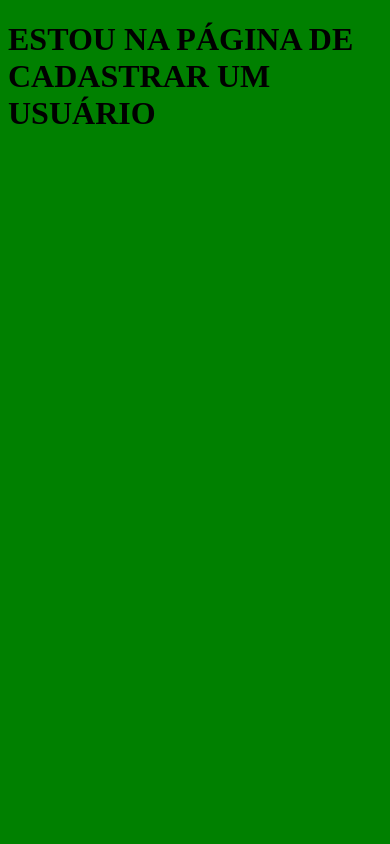
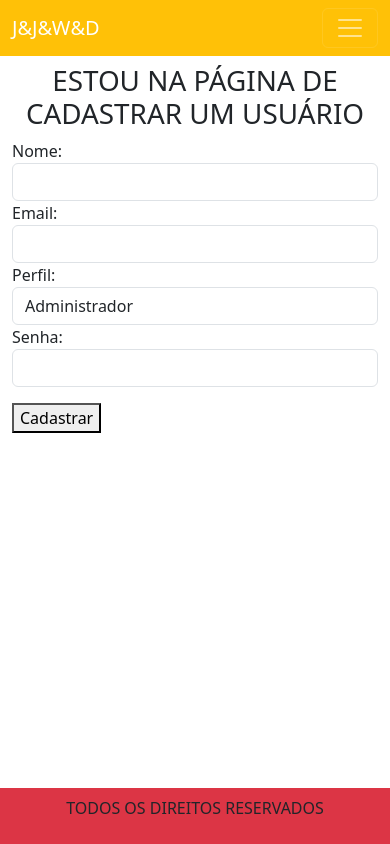
Before and after one commit to jhonatan2202/Sistema-Biblioteca-DDS-27, a Node server app: page /usuarios/cadastrar in a window 390 px wide. Run offline with Node 20, Linux system fonts and the light colour scheme; some libraries are stand-ins or nearby versions.

Commit message:
design e partials

```diff
--- /dev/null
+++ b/client/views/partials/footer.ejs
@@ -0,0 +1,13 @@
+    <footer class="bg-danger fg-white py-2 text-center">
+        <p>TODOS OS DIREITOS RESERVADOS</p>
+    </footer>
+
+    <!-- IMPORTAÇÃO DO JS DO BOOTSTRAP -->
+    <script
+      type="module"
+      src="https://cdn.jsdelivr.net/npm/bootstrap@6.0.0-alpha.1/dist/js/bootstrap.bundle.min.js"
+      integrity="sha384-1a/pXj49ZQ1aHEmrJ+gMw1otqoVsYwlEnlD8mIfY2TV03r20Y0CN7uqx1tQogjPL"
+      crossorigin="anonymous"
+    ></script>
+  </body>
+</html>
--- /dev/null
+++ b/client/views/partials/header.ejs
@@ -0,0 +1,68 @@
+<!doctype html>
+<html lang="en">
+  <head>
+    <meta charset="utf-8" />
+    <meta name="viewport" content="width=device-width, initial-scale=1" />
+    <title>Bootstrap demo</title>
+    <!-- IMPORTAÇÃO DO CSS DO BOOTSTRAP -->
+    <link
+      href="https://cdn.jsdelivr.net/npm/bootstrap@6.0.0-alpha.1/dist/css/bootstrap.min.css"
+      rel="stylesheet"
+      integrity="sha384-B/GM4XqrwHnWXNOWMbloTmrYXZg10cakYGmpfsR/bbzQ6JAJI4ihuyADKLnBgrCe"
+      crossorigin="anonymous"
+    />
+  </head>
+  <body class="d-flex flex-column min-vh-100">
+    <header class="bg-warning text-center">
+      <!-- UMA BARRA DE NAVEGAÇÃO -->
+      <nav class="navbar sm:navbar-expand bg-1" data-bs-theme="dark">
+        <div class="container-fluid">
+          <a class="navbar-brand" href="/usuarios">J&J&W&D</a>
+          <button
+            class="btn-icon navbar-toggler"
+            type="button"
+            data-bs-toggle="drawer"
+            data-bs-target="#navbarNav"
+            aria-controls="navbarNav"
+            aria-expanded="false"
+            aria-label="Toggle navigation"
+          >
+            <span class="navbar-toggler-icon" aria-hidden="true"></span>
+          </button>
+          <dialog
+            class="drawer drawer-end"
+            tabindex="-1"
+            id="navbarNav"
+            aria-labelledby="navbarNavLabel"
+          >
+            <div class="drawer-header">
+              <h5 class="drawer-title" id="navbarNavLabel">Menu</h5>
+              <button
+                type="button"
+                class="btn-close"
+                data-bs-dismiss="drawer"
+                aria-label="Close"
+              ></button>
+            </div>
+            <div class="drawer-body">
+              <ul class="navbar-nav">
+                <li class="nav-item">
+                  <a class="nav-link active" aria-current="page" href="/livros"
+                    >Livros</a
+                  >
+                </li>
+                <li class="nav-item">
+                  <a class="nav-link" href="/usuarios">Usuarios</a>
+                </li>
+                <li class="nav-item">
+                  <a class="nav-link" href="/emprestimos">Emprestimos</a>
+                </li>
+                <!-- <li class="nav-item">
+                  <a class="nav-link disabled" aria-disabled="true">Disabled</a>
+                </li> -->
+              </ul>
+            </div>
+          </dialog>
+        </div>
+      </nav>
+    </header>
--- a/client/views/usuarios/cadastrar.ejs
+++ b/client/views/usuarios/cadastrar.ejs
@@ -1,11 +1,48 @@
-<!DOCTYPE html>
-<html lang="en">
-<head>
-    <meta charset="UTF-8">
-    <meta name="viewport" content="width=device-width, initial-scale=1.0">
-    <title>Document</title>
-</head>
-<body style="background-color: green;">
-    <h1 style="color: black;">ESTOU NA PÁGINA DE CADASTRAR UM USUÁRIO</h1>
-</body>
-</html>
+<%- include('../partials/header') %>
+
+    <main class="container my-2 flex-grow-1">
+    <h1 class="fg-accent fs-6x1 text-center">
+        ESTOU NA PÁGINA DE CADASTRAR UM USUÁRIO
+    </h1>
+
+    <!-- CRIAR O FORMULARIO DE CADASTRO -->
+     <div class="d-flex flex-column">
+        <!-- ACTIONS - FALA A ROTA QUE O BOTÃO VAI ENVIAR AS INFORMAÇÕES -->
+        <form action="/usuarios/cadastrar" method="post">
+
+    <!-- CAIXINHA DE NOME -->
+      <div class="form-group">
+        <label for="nome">Nome: </label>
+        <input type="text" name="nome" id="nome" class="form-control" required />
+      </div>
+
+    <!-- CAIXINHA DE EMAIL -->
+     <div class="form-group">
+        <label for="email">Email: </label>
+        <input type="email" name="email" id="email" class="form-control" required />
+     </div>
+
+    <!-- CAIXINHA DE PERFIL -->
+      <div class="form-group">
+        <label for="perfil">Perfil: </label>
+        <select name="perfil" id="perfil" class="form-control">
+            <option value="adm">Administrador</option>
+            <option value="bibliotecaria">bibliotecaria</option>
+        </select>
+      </div>
+
+    <!-- CAIXINHA DE SENHA -->
+      <div class="form-group">
+        <label for="senha">Senha: </label>
+        <input type="password" name="senha" id="senha" class="form-control" required />
+      </div>
+
+    <!-- BOTÃO DE ENVIO -->
+      <button type="submit" class="btn-subtle theme-success mt-3">
+        Cadastrar
+        </button>
+        </form>
+     </div>
+    </main>
+
+<%- include('../partials/footer') %>
```
Also changed, not shown: client/views/index.ejs (+11 -11 lines), client/views/login.ejs (+26 -11 lines), client/views/usuarios/editar.ejs (+6 -10 lines), client/views/usuarios/listar.ejs (+6 -10 lines).
